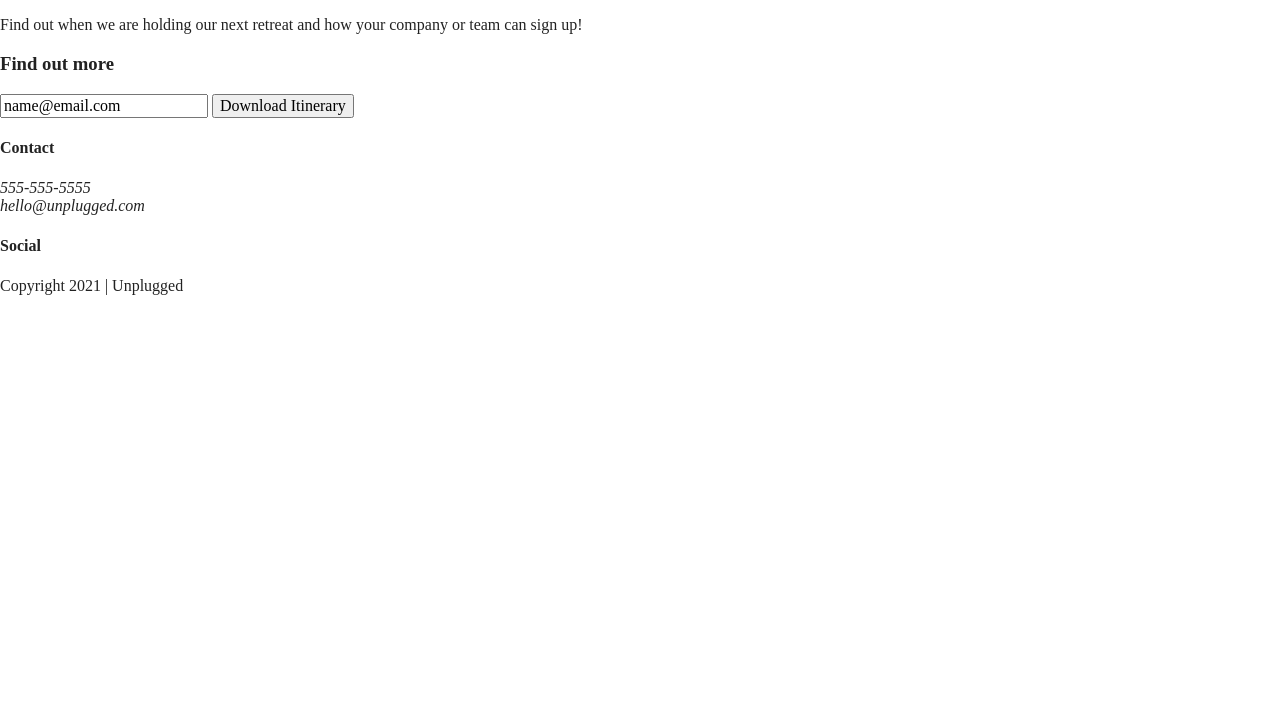
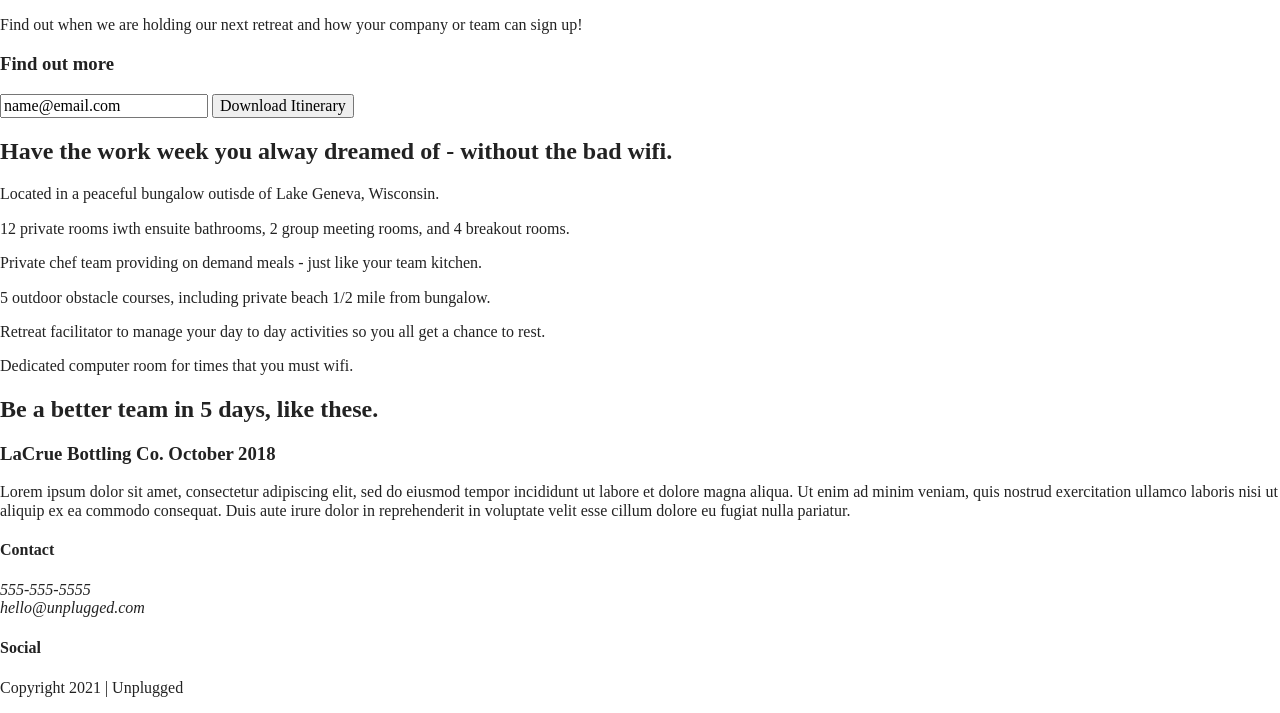
Before and after one commit to aylapalacios/unplugged, a website built with Parcel: page index.html in a window 1280 px wide. Shown: the part 176-889 px from the top of the page. Before the commit the page ends 800 px from the top, so only its background shows below. Built offline with nearby package versions, Linux system fonts and the light colour scheme; files whose address does not match are found by name.

Commit message:
Added features and reviews content to homepage

```diff
--- a/index.html
+++ b/index.html
@@ -26,7 +26,7 @@
   <header>
     <div class="content-wrapper">
       <a href="#">
-        <img src="img/logo.png" alt="unplugged logo">
+        <img src="" alt="unplugged logo">
       </a>
       <div class="header-divider"></div>
       <nav>
@@ -47,7 +47,7 @@
     </section>
 
     <aside>
-      <div class="conetne-wrapper">
+      <div class="content-wrapper">
         <div class="form-description">
           <h3>Want to join the next retreat?</h3>
           <p>
@@ -58,9 +58,71 @@
           <h3>Find out more</h3>
           <input type="text" name="name" value="name@email.com">
           <input type="button" value="Download Itinerary">
+        </div>
+      </div> <!-- aside content wrapper ends -->
+    </aside>
+
+    <section class="features">
+      <div class="content-wrapper">
+        <h2>Have the work week you alway dreamed of - without the bad wifi.</h2>
+        <div class="features-items">
+          <article>
+            <p class="fontawesome-icon">
+            </p>
+            <p class="features-item-description">
+              Located in a peaceful bungalow outisde of Lake Geneva, Wisconsin.
+            </p>
+          </article>
+          <article>
+            <p class="fontawesome-icon">
+            </p>
+            <p class="features-item-description">
+              12 private rooms iwth ensuite bathrooms, 2 group meeting rooms, and 4 breakout rooms.
+            </p>
+          </article>
+          <article>
+            <p class="fontawesome-icon"></p>
+            <p class="features-item-description">
+              Private chef team providing on demand meals - just like your team kitchen.
+            </p>
+          </article>
+          <article>
+            <p class="fontawesome-icon"></p>
+            <p class="features-item-description">
+              5 outdoor obstacle courses, including private beach 1/2 mile from bungalow.
+            </p>
+          </article>
+          <article>
+            <p class="fontawesome-icon"></p>
+            <p class="features-item-description">
+              Retreat facilitator to manage your day to day activities so you all get a chance to rest.
+            </p>
+          </article>
+          <article>
+            <p class="fontawesome-icon"></p>
+            <p class="features-item-description">
+              Dedicated computer room for times that you must wifi.
+            </p>
+          </article>
+        </div>
       </div>
-    </div> <!-- aside content wrapper ends -->
-    </aside>
+    </section>
+
+    <section class="reviews">
+      <div class="content-wrapper">
+        <h2>Be a better team in 5 days, like these.</h2>
+        <article>
+          <div>
+            <h3>LaCrue Bottling Co. October 2018
+            </h3>
+            <p>
+              Lorem ipsum dolor sit amet, consectetur adipiscing elit, sed do eiusmod tempor incididunt ut labore et dolore magna aliqua. Ut enim ad minim veniam, quis nostrud exercitation ullamco laboris nisi ut aliquip ex ea commodo consequat. Duis aute irure dolor in reprehenderit in voluptate velit esse cillum dolore eu fugiat nulla pariatur.
+            </p>
+          </div>
+        </article>
+      </div>
+    </section>
+
 
   </main> <!-- main wrapper -->
 
```
